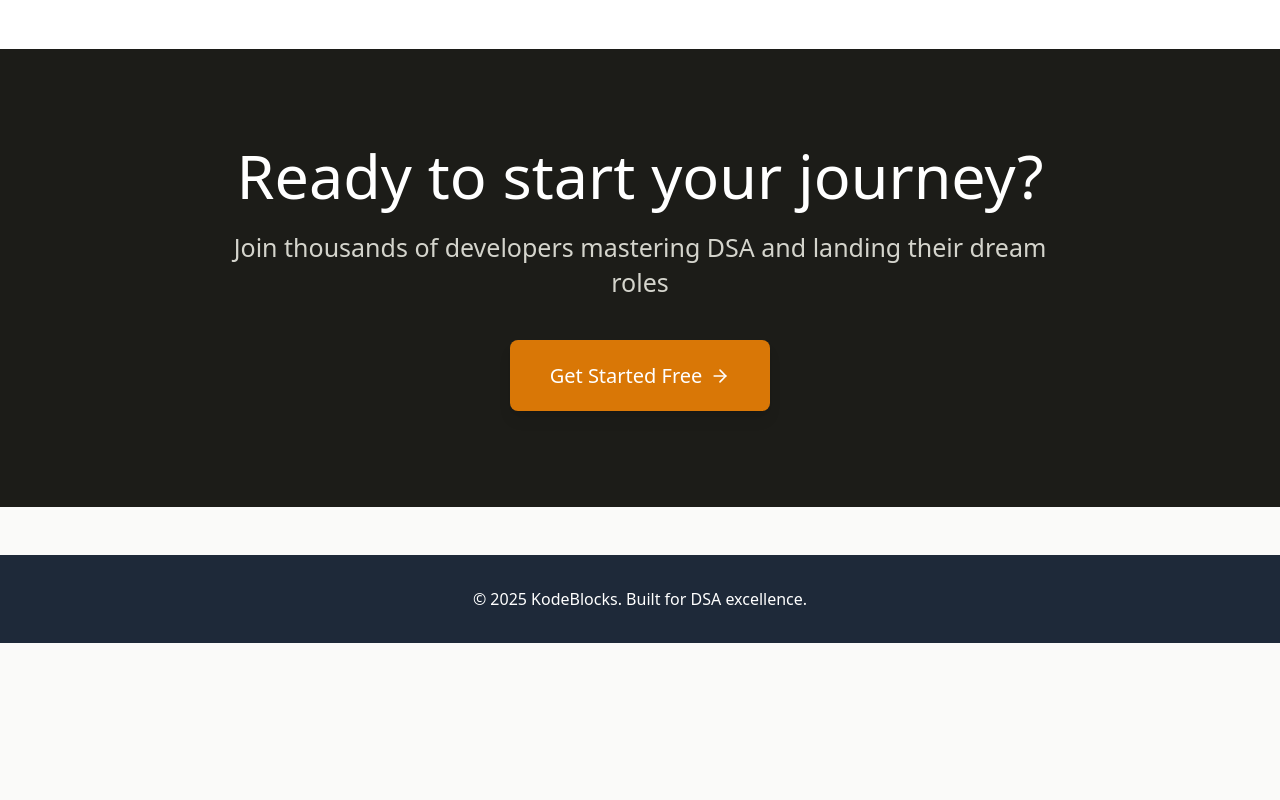
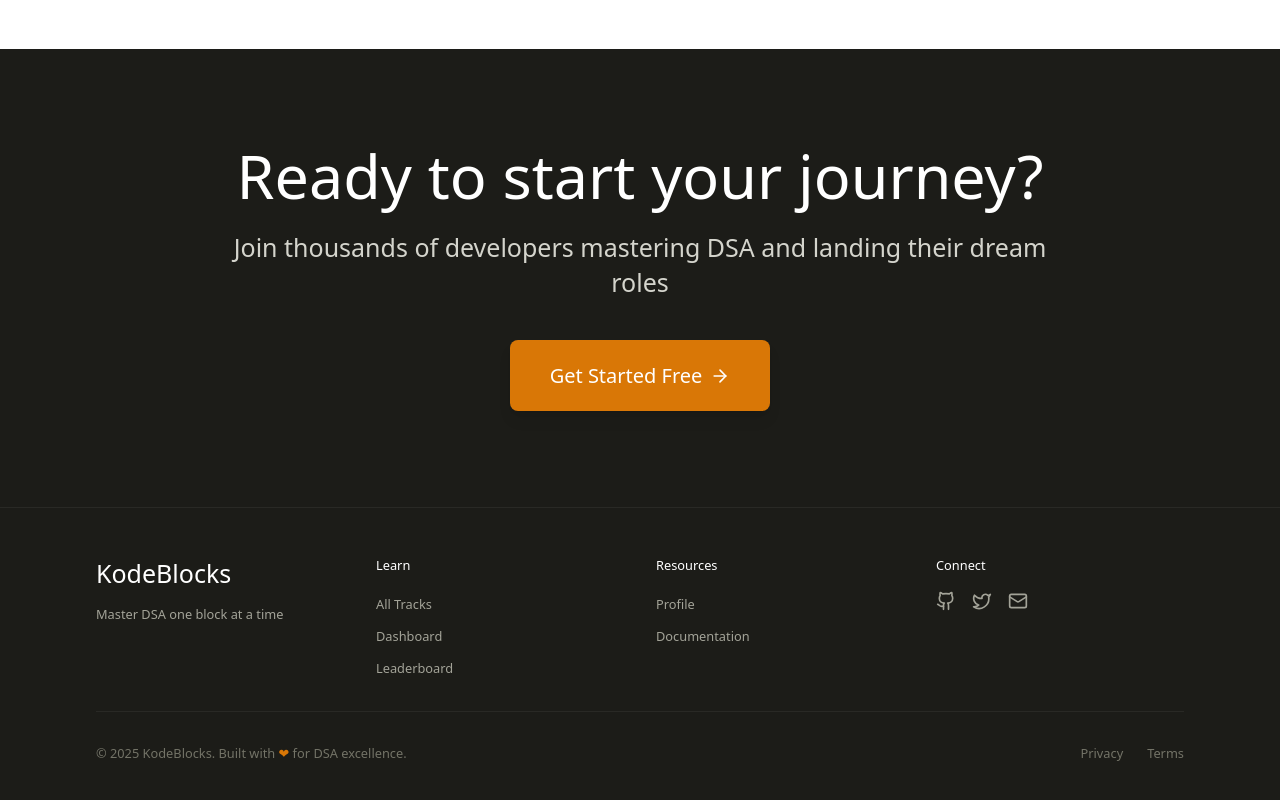
Before and after one commit to rahulrr-coder/kodeblocks, a SvelteKit app: page / in a window 1280 px wide. Shown: the part 2377-3177 px from the top of the page. Before the commit the page ends 3020 px from the top, so only its background shows below. Built offline with nearby package versions, Linux system fonts and the light colour scheme; no server answers.

Commit message:
feat: redesign footer with new layout, added quick links, resources, and social media connections

```diff
--- a/src/components/common/Footer.svelte
+++ b/src/components/common/Footer.svelte
@@ -1,5 +1,104 @@
-<footer class="bg-gray-800 text-white py-8 mt-12">
-	<div class="max-w-7xl mx-auto px-4 sm:px-6 lg:px-8 text-center">
-		<p>&copy; {new Date().getFullYear()} KodeBlocks. Built for DSA excellence.</p>
+<script>
+	import { Github, Twitter, Mail } from 'lucide-svelte';
+</script>
+
+<footer class="bg-neutral-900 border-t border-neutral-800">
+	<div class="max-w-6xl mx-auto px-6 lg:px-8 py-12">
+		<div class="grid md:grid-cols-4 gap-8 mb-8">
+			<!-- Brand -->
+			<div class="md:col-span-1">
+				<h3 class="text-xl font-bold text-white mb-3">KodeBlocks</h3>
+				<p class="text-neutral-400 text-sm leading-relaxed">
+					Master DSA one block at a time
+				</p>
+			</div>
+
+			<!-- Quick Links -->
+			<div>
+				<h4 class="text-sm font-semibold text-white mb-4">Learn</h4>
+				<ul class="space-y-2">
+					<li>
+						<a href="/tracks" class="text-neutral-400 hover:text-amber-500 text-sm transition-colors">
+							All Tracks
+						</a>
+					</li>
+					<li>
+						<a href="/dashboard" class="text-neutral-400 hover:text-amber-500 text-sm transition-colors">
+							Dashboard
+						</a>
+					</li>
+					<li>
+						<a href="/leaderboard" class="text-neutral-400 hover:text-amber-500 text-sm transition-colors">
+							Leaderboard
+						</a>
+					</li>
+				</ul>
+			</div>
+
+			<!-- Resources -->
+			<div>
+				<h4 class="text-sm font-semibold text-white mb-4">Resources</h4>
+				<ul class="space-y-2">
+					<li>
+						<a href="/profile" class="text-neutral-400 hover:text-amber-500 text-sm transition-colors">
+							Profile
+						</a>
+					</li>
+					<li>
+						<a href="https://github.com/rahulrr-coder/kodeblocks" target="_blank" rel="noopener noreferrer" class="text-neutral-400 hover:text-amber-500 text-sm transition-colors">
+							Documentation
+						</a>
+					</li>
+				</ul>
+			</div>
+
+			<!-- Social -->
+			<div>
+				<h4 class="text-sm font-semibold text-white mb-4">Connect</h4>
+				<div class="flex gap-4">
+					<a
+						href="https://github.com/rahulrr-coder/kodeblocks"
+						target="_blank"
+						rel="noopener noreferrer"
+						class="text-neutral-400 hover:text-teal-500 transition-colors"
+						aria-label="GitHub"
+					>
+						<Github class="w-5 h-5" />
+					</a>
+					<a
+						href="https://twitter.com"
+						target="_blank"
+						rel="noopener noreferrer"
+						class="text-neutral-400 hover:text-teal-500 transition-colors"
+						aria-label="Twitter"
+					>
+						<Twitter class="w-5 h-5" />
+					</a>
+					<a
+						href="mailto:contact@kodeblocks.com"
+						class="text-neutral-400 hover:text-teal-500 transition-colors"
+						aria-label="Email"
+					>
+						<Mail class="w-5 h-5" />
+					</a>
+				</div>
+			</div>
+		</div>
+
+		<!-- Bottom Bar -->
+		<div class="pt-8 border-t border-neutral-800 flex flex-col md:flex-row justify-between items-center gap-4">
+			<p class="text-neutral-500 text-sm">
+				&copy; {new Date().getFullYear()} KodeBlocks. Built with
+				<span class="text-amber-500">❤</span> for DSA excellence.
+			</p>
+			<div class="flex gap-6">
+				<a href="/privacy" class="text-neutral-500 hover:text-neutral-300 text-sm transition-colors">
+					Privacy
+				</a>
+				<a href="/terms" class="text-neutral-500 hover:text-neutral-300 text-sm transition-colors">
+					Terms
+				</a>
+			</div>
+		</div>
 	</div>
 </footer>
```
